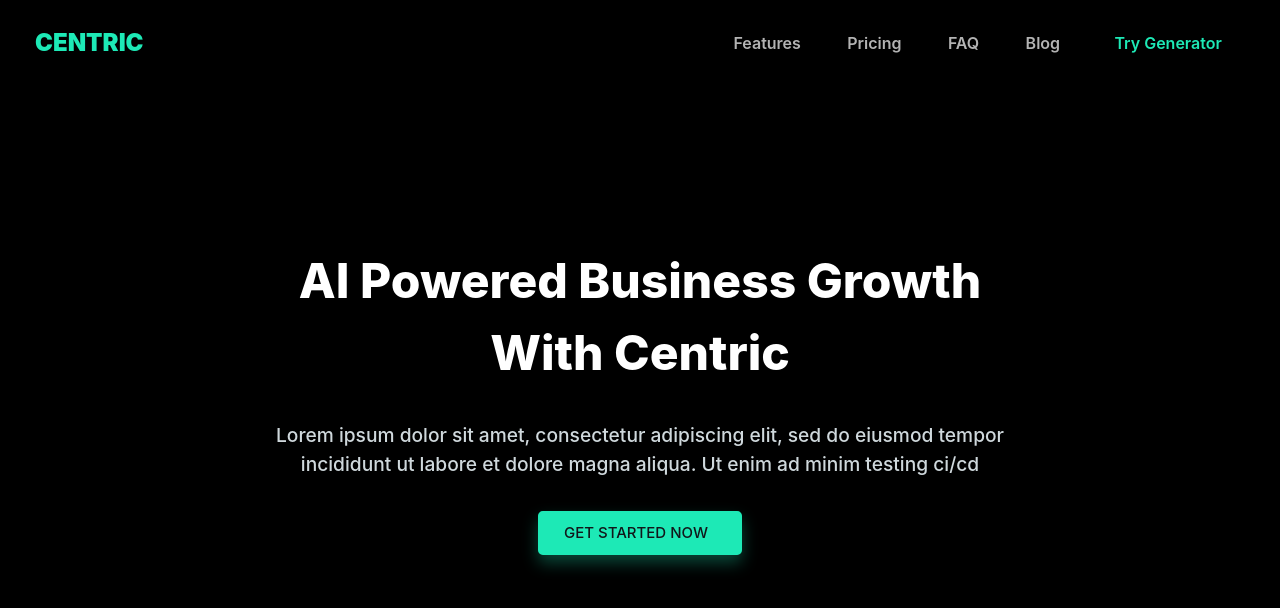
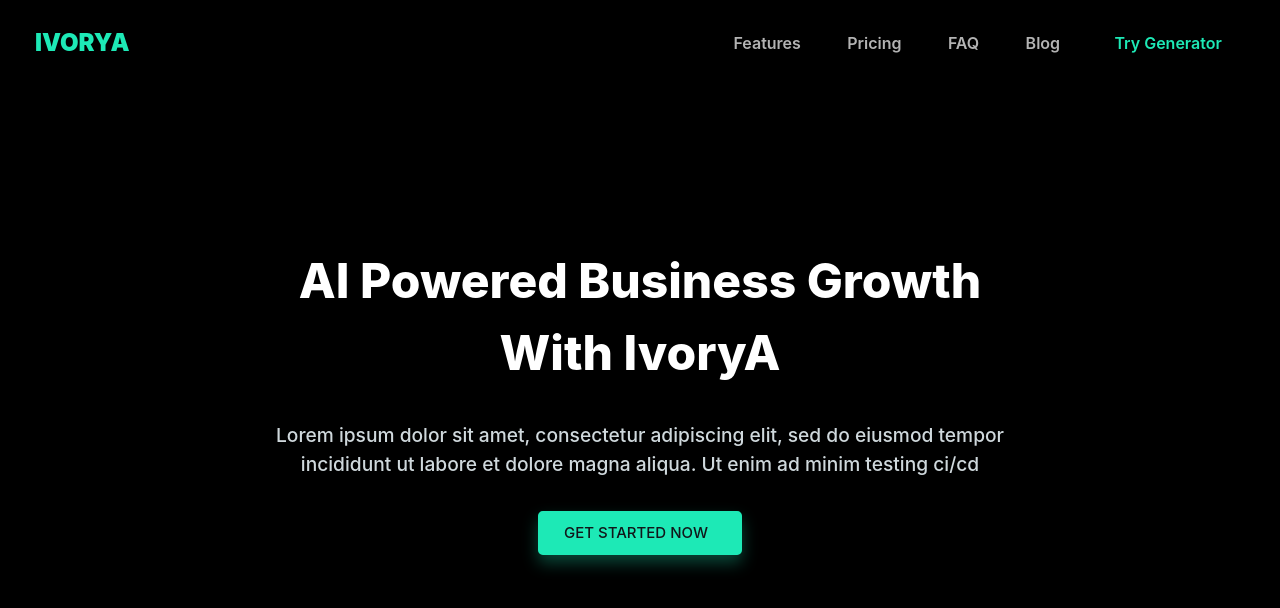
Before and after one commit to davidfiji/demo-httpd, a plain HTML site: page public/index.html in a window 1280 px wide. Drawn offline with Linux system fonts and the light colour scheme.

Commit message:
index update

```diff
--- a/public/index.html
+++ b/public/index.html
@@ -4,9 +4,9 @@
     <!-- Required meta tags -->
     <meta charset="utf-8">
     <meta name="viewport" content="width=device-width, initial-scale=1, shrink-to-fit=no">
-    <title>Centric Landing Page</title>
+    <title>IvoryA Landing Page</title>
     <meta name="description"
-          content="Centric landing page."/>
+          content="IvoryA landing page."/>
 
     <!--Inter UI font-->
     <!-- <link href="https://rsms.me/inter/inter-ui.css" rel="stylesheet"> -->
@@ -26,7 +26,7 @@
     <div class="container-fluid">
         <nav class="navbar navbar-expand-md navbar-dark">
             <a class="navbar-brand heading-black" href="index.html">
-                Centric
+                IvoryA
             </a>
             <button class="navbar-toggler navbar-toggler-right border-0" type="button" data-toggle="collapse"
                     data-target="#navbarCollapse" aria-controls="navbarCollapse" aria-expanded="false"
@@ -64,7 +64,7 @@
     <div class="container">
         <div class="row vh-md-100">
             <div class="col-md-8 col-sm-10 col-12 mx-auto my-auto text-center">
-                <h1 class="heading-black text-capitalize">AI powered business growth with Centric</h1>
+                <h1 class="heading-black text-capitalize">AI powered business growth with IvoryA</h1>
                 <p class="lead py-3">Lorem ipsum dolor sit amet, consectetur adipiscing elit, sed do eiusmod tempor incididunt ut labore et dolore magna aliqua. Ut enim ad minim testing ci/cd </p>
                 <button class="btn btn-primary d-inline-flex flex-row align-items-center">
                     Get started now
```
Also changed, not shown: 1 other file.
